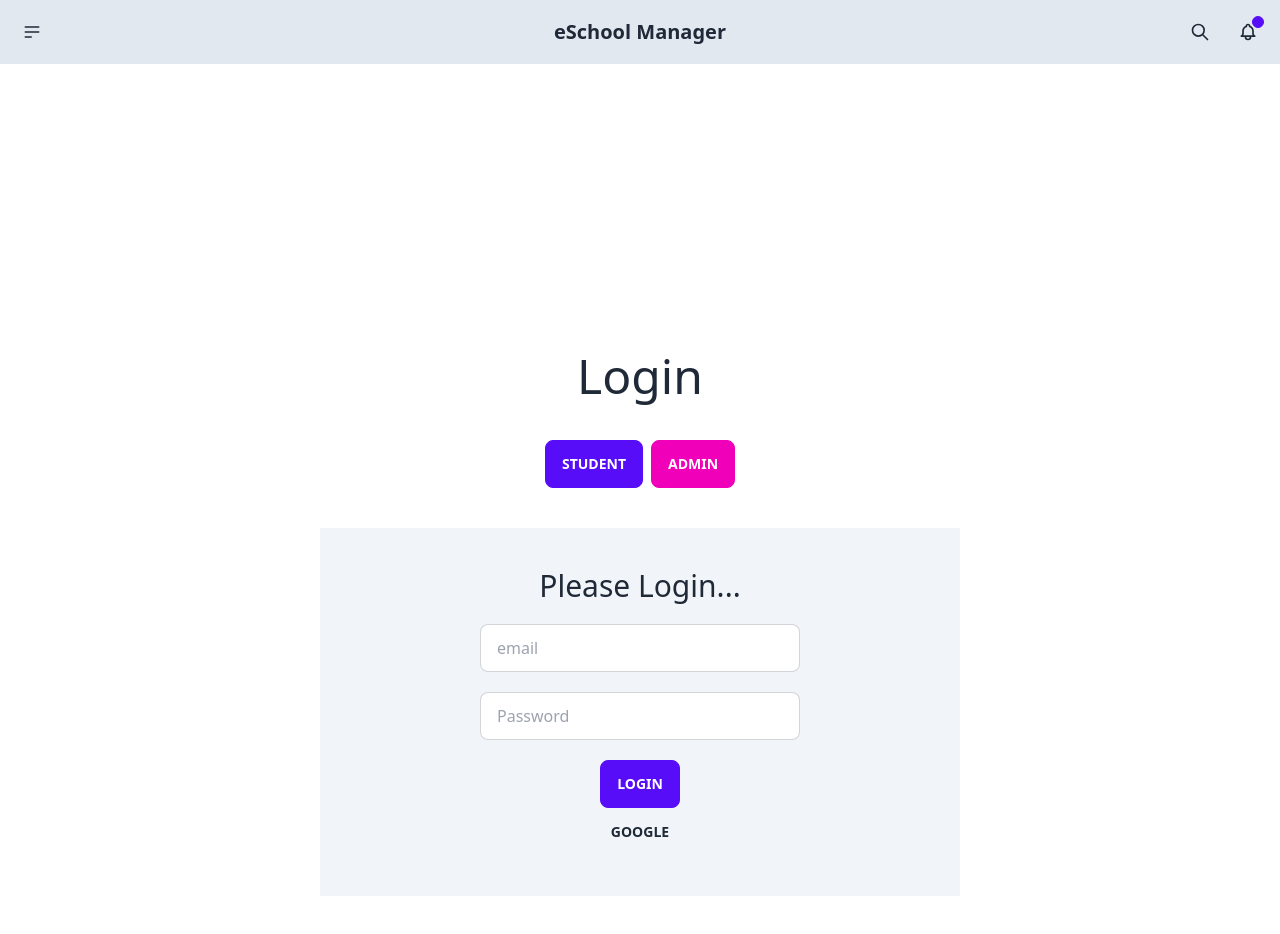
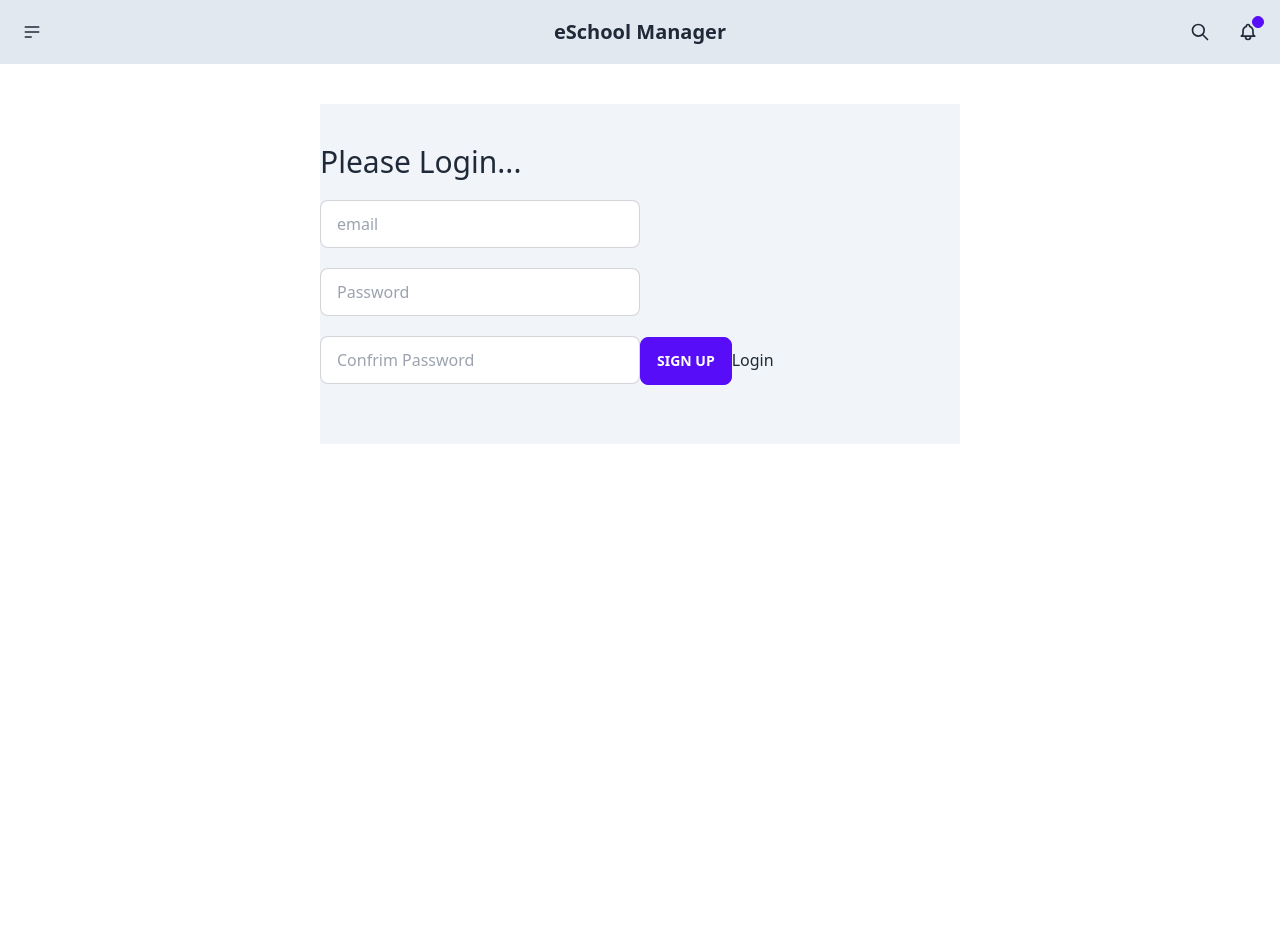
Before and after one commit to aliibnemasud/eSchool-manager-client, a React (Create React App) app: page /signup in a window 1280 px wide. Shown: the top 934 px of the page. After the commit the page ends 800 px from the top, so only its background shows below. Built offline with nearby package versions, Linux system fonts and the light colour scheme.

Commit message:
react Router added

```diff
--- a/package.json
+++ b/package.json
@@ -11,6 +11,7 @@
     "react": "^18.2.0",
     "react-dom": "^18.2.0",
     "react-firebase-hooks": "^5.0.3",
+    "react-router-dom": "^6.4.0",
     "react-scripts": "5.0.1",
     "web-vitals": "^2.1.4"
   },
--- a/src/App.css
+++ b/src/App.css
@@ -1,7 +1,3 @@
-.App {
-  text-align: center;
-}
-
 .App-logo {
   height: 40vmin;
   pointer-events: none;
--- a/src/App.js
+++ b/src/App.js
@@ -1,10 +1,19 @@
+import { Route, Routes } from 'react-router-dom';
 import './App.css';
 import Home from './componants/Pages/Home';
+import Login from './componants/Shared/Login';
+import Navbar from './componants/Shared/Navbar';
+import Signup from './componants/Shared/Signup';
 
 function App() {
   return (
     <div className="App">
-      <Home/>
+      <Navbar/>
+      <Routes>
+        <Route path="/" element={<Home/>}/>
+        <Route path="/signup" element={<Signup/>}/>
+        <Route path="/login" element={<Login/>}/>
+      </Routes>
     </div>
   );
 }
--- a/src/componants/Pages/Home.jsx
+++ b/src/componants/Pages/Home.jsx
@@ -1,12 +1,12 @@
 import React from 'react';
-import Login from '../Shared/Login';
-import Navbar from '../Shared/Navbar';
+import { Link } from 'react-router-dom';
 
 const Home = () => {
     return (
-        <div>
-            <Navbar/>
-            <Login/>
+        <div className='my-52 py-10'>
+            <h1 className='my-10 text-5xl'>Login</h1>
+            <Link to="login" className="btn btn-primary mr-2">Student</Link>
+            <Link to="login" className="btn btn-secondary">Admin</Link>
         </div>
     );
 };
--- a/src/componants/Shared/Login.jsx
+++ b/src/componants/Shared/Login.jsx
@@ -1,6 +1,7 @@
 import React from 'react';
 import { useRef } from 'react';
 import { useSignInWithGoogle } from 'react-firebase-hooks/auth';
+import { Link } from 'react-router-dom';
 import auth from '../../firebase.init';
 
 const Login = () => {
@@ -10,16 +11,13 @@ const Login = () => {
 
     return (
         <div className=' my-52 py-10 '>
-            <h1 className=' my-10 text-5xl'>Login</h1>
-            <button className="btn btn-primary mr-2">Student</button>
-            <button className="btn btn-secondary">Admin</button>
-
             <div className=' my-10 py-10 bg-slate-100 w-1/2 mx-auto'>
                 <h1 className=' mb-5 text-3xl'>Please Login...</h1>
                 <input type="email" placeholder="email" class="input input-bordered w-full max-w-xs" /> <br />
                 <input type="password" placeholder="Password" class="input input-bordered w-full max-w-xs my-5" /> <br />
                 <button className="btn btn-primary">Login</button> <br />
                 <button className='btn btn-ghost' onClick={() => signInWithGoogle () }>Google</button>
+                <Link to="/signup">Sign Up</Link>
             </div>
         </div>
     );
--- /dev/null
+++ b/src/componants/Shared/Signup.jsx
@@ -0,0 +1,31 @@
+import React from 'react';
+import { useRef } from 'react';
+import { Link } from 'react-router-dom';
+
+const Signup = () => {
+
+    const  emailRef = useRef();
+    const  passwordRef = useRef();
+    const  passwordConfrimRef = useRef();
+
+    const handleSignUp = (e) =>  {
+        e.preventDefault();
+        const email = emailRef.current.value;
+        const password = passwordRef.current.value;
+        const cPassword = passwordConfrimRef.current.value;
+        console.log(email, password, cPassword)
+    }
+
+    return (
+        <form className=' my-10 py-10 bg-slate-100 w-1/2 mx-auto' onClick={handleSignUp}>
+            <h1 className=' mb-5 text-3xl'>Please Login...</h1>
+            <input type="email" ref={emailRef} placeholder="email" class="input input-bordered w-full max-w-xs" /> <br />
+            <input type="password" ref={passwordRef} placeholder="Password" class="input input-bordered w-full max-w-xs my-5" /> <br />
+            <input type="password" ref={passwordConfrimRef} placeholder="Confrim Password" class="input input-bordered w-full max-w-xs mb-5" />
+            <input type='submit' className="btn btn-primary" value="Sign Up"></input>
+            <Link to="/">Login</Link>
+        </form>
+    );
+};
+
+export default Signup;
--- a/src/firebase.init.js
+++ b/src/firebase.init.js
@@ -13,10 +13,7 @@ const firebaseConfig = {
     messagingSenderId: process.env.REACT_APP_messagingSenderId,
     appId: process.env.REACT_APP_appId,
 }
-
 // Initialize Firebase
 const app = initializeApp(firebaseConfig);
-
 const auth = getAuth(app);
-
 export default auth;
--- a/src/index.js
+++ b/src/index.js
@@ -3,12 +3,15 @@ import ReactDOM from 'react-dom/client';
 import './index.css';
 import App from './App';
 import reportWebVitals from './reportWebVitals';
+import { BrowserRouter } from 'react-router-dom';
 
 
 const root = ReactDOM.createRoot(document.getElementById('root'));
 root.render(
   <React.StrictMode>
-    <App />
+    <BrowserRouter>
+      <App />
+    </BrowserRouter>
   </React.StrictMode>
 );
 
```
Also changed, not shown: 1 other file (tests, documents, lock files or other folders).
